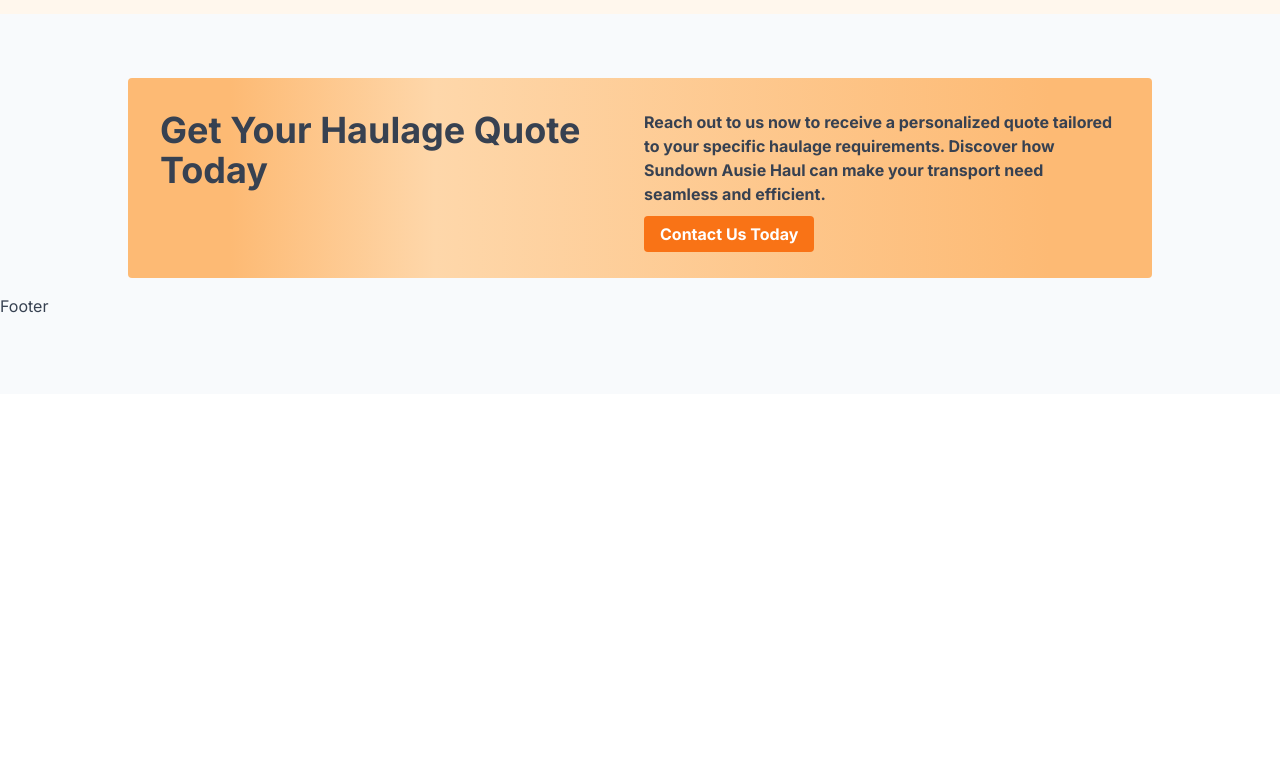
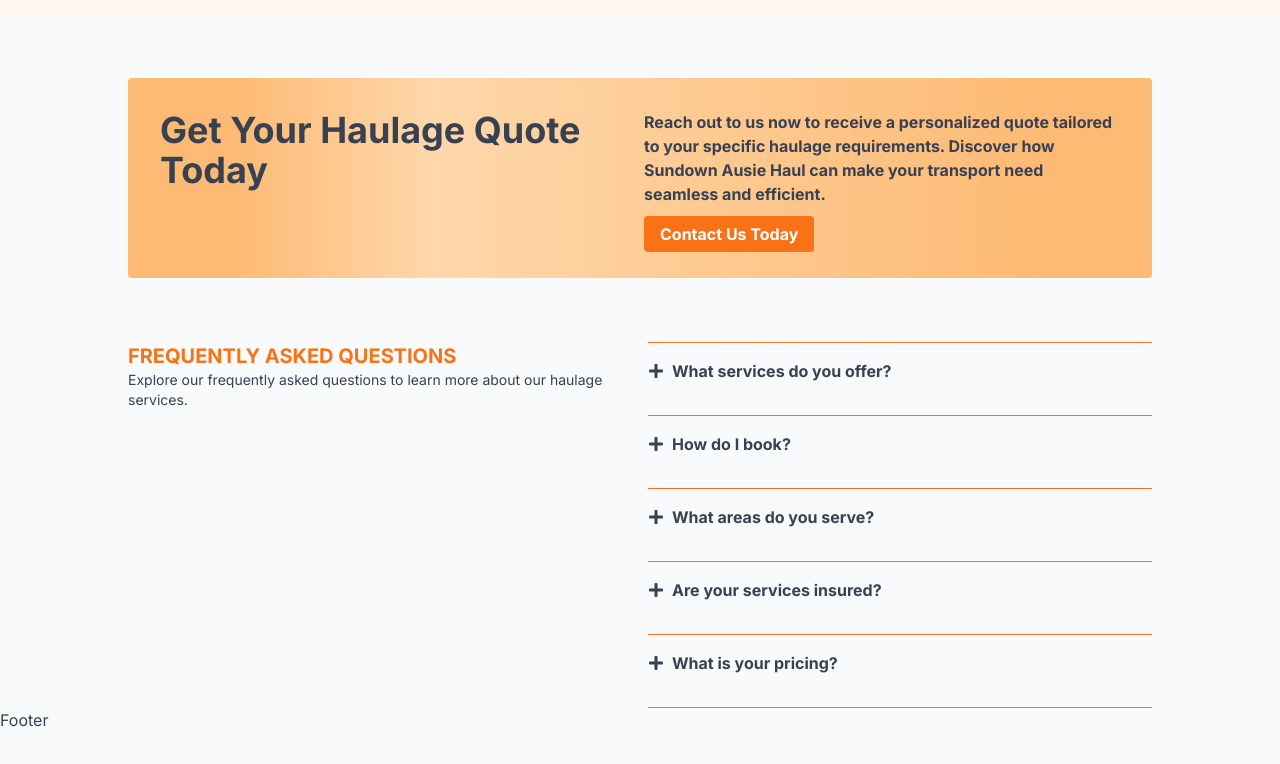
Before and after one commit to saretoduncan/SUNDOWN_AUSIE_HAUL_PTY_LTD, a React (Vite) app: page / in a window 1280 px wide. Shown: the part 1750-2514 px from the top of the page. Before the commit the page ends 2144 px from the top, so only its background shows below. Built offline with nearby package versions, Linux system fonts and the light colour scheme.

Commit message:
add faqs section

```diff
--- a/src/App.tsx
+++ b/src/App.tsx
@@ -8,7 +8,7 @@
   const { isYAxisChange } = useChangeOfYAxisHook();
   return (
     <>
-      <div className="min-h-screen grid text-gray-700 relative bg-slate-50">
+      <div className="min-h-screen grid text-gray-700 relative bg-slate-50 ">
         <div>
           <header className=" fixed  w-full z-50 ">
             <NavbarContextWrapper>
--- /dev/null
+++ b/src/components/FaqsCardComponents.tsx
@@ -0,0 +1,65 @@
+import { useState } from "react";
+import { FaPlus, FaMinus } from "react-icons/fa";
+
+type TCardProp = {
+  question: string;
+  answer: string;
+};
+
+const FaqsCardComponents: React.FC<TCardProp> = ({
+  question: title,
+  answer: content,
+}) => {
+  const [isAnsOpen, setAnsOpen] = useState(false);
+
+  const handleAnsState = () => setAnsOpen(() => !isAnsOpen);
+
+  return (
+    <>
+      <div>
+        <div className="grid relative gap-4 ">
+          <section className="flex overflow-hidden relative cursor-pointer" onClick={() => handleAnsState()}>
+
+              <div
+                className={`absolute top-1 left-0 transition-all duration-75 ease-in-out  ${
+                  isAnsOpen
+                    ? "opacity-100 origin-center rotate-0 "
+                    : "origin-center rotate-45 opacity-0"
+                }`}
+              >
+                <FaMinus />
+              </div>{" "}
+              <div
+                className={`absolute top-1 transition-all duration-100 ease-in-out  ${
+                  isAnsOpen
+                    ? "origin-center rotate-45 opacity-0  "
+                    : "opacity-100  rotate-0"
+                }`}
+              >
+                <FaPlus className="" />
+              </div>
+
+            {""}
+            <div className="ps-6">
+                  <h5 className="font-bold ">{title}</h5>
+            </div>
+
+          </section>
+          <section>
+            <div className={` ${isAnsOpen ? "block" : "hidden"}  `}>
+              <p className="text-sm">
+                {/* Sundown Haul specializes in long haulage, short haulage, and
+                iron ore haulage. We also provide blue rock haulage services
+                across Western Australia. Our team is dedicated to ensuring safe
+                and efficient transport for all your needs. */}
+                {content}
+              </p>
+            </div>
+          </section>
+        </div>
+      </div>
+    </>
+  );
+};
+
+export default FaqsCardComponents;
--- /dev/null
+++ b/src/pages/HomePage/FaqsSection.tsx
@@ -0,0 +1,70 @@
+import AnimateToLeft from "../../AnimationWrappers/AnimateToLeft";
+import FaqsCardComponents from "../../components/FaqsCardComponents";
+
+const FaqsSection = () => {
+  return (
+    <>
+      <div className="px-4 ">
+        <div className="xl:w-[1024px] xl:mx-auto 2xl:w-[1280px] overflow-hidden">
+            <AnimateToLeft>
+          <div className="grid gap-4 md:grid-cols-2">
+            <section className="">
+              <h4 className="text-lg md:text-xl  font-bold text-orange-500 uppercase">
+                Frequently asked questions
+              </h4>
+              <p className="text-sm">
+                Explore our frequently asked questions to learn more about our
+                haulage services.
+              </p>
+            </section>
+
+            <section className="grid gap-4 md:gap-y-4 ">
+              {" "}
+              <hr className="border-orange-500" />{" "}
+              <div className="grid ">
+                {" "}
+                <FaqsCardComponents
+                  question="What services do you offer?"
+                  answer="Sundown Haul specializes in long haulage, short haulage, and iron ore haulage. We also provide blue rock haulage services across Western Australia. Our team is dedicated to ensuring safe and efficient transport for all your needs."
+                />
+              </div>
+              <hr className="border-orange-500" />
+              <div className="grid ">
+                <FaqsCardComponents
+                  question="How do I book?"
+                  answer="Booking our services is simple! You can reach out through our website or contact us directly. Our team will guide you through the process and confirm your booking promptly."
+                />
+              </div>
+              <hr className="border-orange-500" />
+              <div className="grid ">
+                {" "}
+                <FaqsCardComponents
+                  question="What areas do you serve?"
+                  answer="We proudly serve various regions in Western Australia. Our extensive network allows us to cover both urban and remote areas. No matter where you are located, we can assist with your haulage needs."
+                />
+              </div>
+              <hr className="border-orange-500" />
+              <div className="grid ">
+                <FaqsCardComponents
+                  question="Are your services insured?"
+                  answer="Yes, all our haulage services are fully insured. We prioritize the safety and security of your cargo. Rest assured, your materials are in good hands with Sundown Haul."
+                />
+              </div>{" "}
+              <hr className="border-orange-500" />
+              <div className="grid ">
+                {" "}
+                <FaqsCardComponents
+                  question="What is your pricing?"
+                  answer="Our pricing is competitive and varies based on the type of haulage and distance. We provide transparent quotes with no hidden fees. Contact us for a personalized estimate tailored to your specific needs."
+                />{" "}
+              </div>{" "}
+              <hr className="border-orange-500" />
+            </section>
+          </div></AnimateToLeft>
+        </div>
+      </div>
+    </>
+  );
+};
+
+export default FaqsSection;
--- a/src/pages/HomePage/ServicesPreviewSection.tsx
+++ b/src/pages/HomePage/ServicesPreviewSection.tsx
@@ -29,7 +29,7 @@
             </AnimateToTop>
           </section>
           <section className="grid gap-2 md:grid-cols-2">
-            <section>
+            <section className="overflow-hidden">
               <AnimateToRight>
                 <ServicePreviewCardComponent
                   backgroundImage={truck_two}
@@ -39,7 +39,7 @@
               </AnimateToRight>
             </section>
 
-            <section>
+            <section className="overflow-x-hidden">
               <AnimateToLeft>
                 <ServicePreviewCardComponent
                   backgroundImage={one_trailer_truck}
@@ -48,7 +48,7 @@
                 />
               </AnimateToLeft>
             </section>
-            <section>
+            <section className="overflow-x-hidden">
               <AnimateToRight>
                 <ServicePreviewCardComponent
                   backgroundImage={truck_rear}
@@ -57,7 +57,7 @@
                 />
               </AnimateToRight>
             </section>
-            <section>
+            <section className="overflow-x-hidden">
               <AnimateToLeft>
                 <ServicePreviewCardComponent
                   backgroundImage={truck_two}
--- a/src/pages/HomePage/WhyChooseUs.tsx
+++ b/src/pages/HomePage/WhyChooseUs.tsx
@@ -11,7 +11,8 @@
 function WhyChooseUs() {
   return (
     <>
-      <div className="p-4 grid gap-4 md:grid-cols-3  xl:w-[1024px] xl:mx-auto 2xl:w-[1280px]">
+      <div className="p-4 grid gap-4 md:grid-cols-3  xl:w-[1024px] xl:mx-auto 2xl:w-[1280px] bg-cover bg-no-repeat bg-center">
+
         <section className="">
           <AnimateToTop>
             <div className="grid gap-2 ">
--- a/src/pages/HomePage/index.tsx
+++ b/src/pages/HomePage/index.tsx
@@ -1,4 +1,5 @@
 import CallToActionComponent from "../../components/CallToActionComponent";
+import FaqsSection from "./FaqsSection";
 import HeroSection from "./HeroSection";
 import ServicesPreviewSection from "./ServicesPreviewSection";
 import WhyChooseUs from "./WhyChooseUs";
@@ -19,6 +20,9 @@
         <section>
           <CallToActionComponent />
         </section>
+        <section>
+          <FaqsSection />
+        </section>
       </div>
     </>
   );
```
Also changed, not shown: src/assets/hexagon_bg.svg (added).
